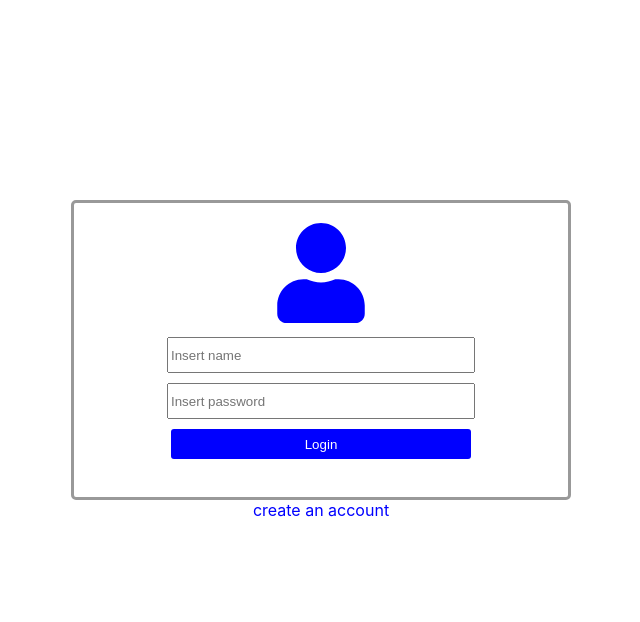
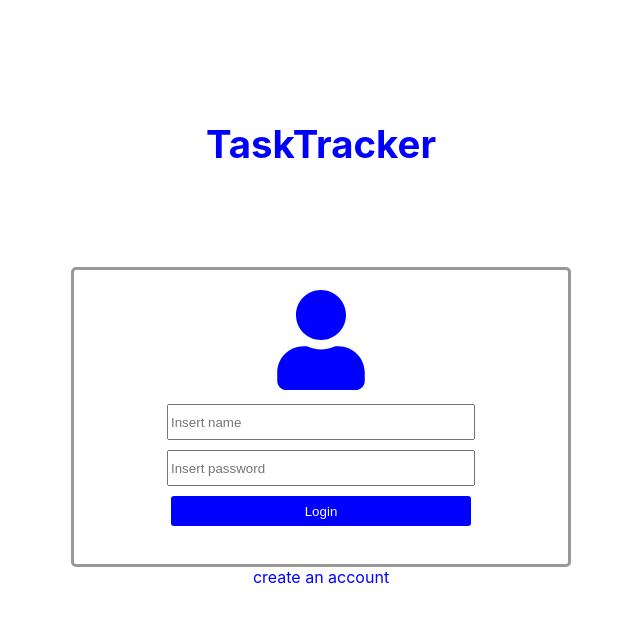
Before and after one commit to FiifiYawson/tasktracker, a React (Create React App) app in the folder frontend/: page /login in a window 1280 px wide. Shown: the top 622 px of the page, without its empty margins (319-959 px from the left). Built offline with nearby package versions, Linux system fonts and the light colour scheme; the HTML template or start-up script is replaced by a standard one.

Commit message:
added features

```diff
--- a/frontend/src/App.css
+++ b/frontend/src/App.css
@@ -1,3 +1,7 @@
+html {
+    scroll-behavior: smooth;
+}
+
 .login-input {
     display: block;
     width: 300px;
@@ -5,6 +9,25 @@
     margin-top: 10px;
     margin-bottom: 10px;
     height: 30px;
+}
+
+#login-logo {
+    text-align: center;
+}
+
+#login-logo #logo {
+    position: static;
+    transform: translateY(70px);
+    opacity: 0;
+    animation: title-animation 1s linear forwards;
+    font-size: larger;
+}
+
+@keyframes title-animation {
+    100% {
+        transform: translateY(100px);
+        opacity: 1;
+    }
 }
 
 #login-register {
--- /dev/null
+++ b/frontend/src/components/BackToTop.jsx
@@ -0,0 +1,31 @@
+import { FaAngleUp } from 'react-icons/fa'
+
+function BackToTop() {
+    const scrollToTop = () => {
+        window.scroll(0,0)
+    }
+
+    window.addEventListener('scroll', (e) => {
+        const backToTop = document.getElementById('back-to-top')
+        if (window.pageYOffset > 50) {
+            backToTop.style.opacity = '1'
+        } else {
+            backToTop.style.opacity = '0'
+        }
+    })
+    const style = {
+        cursor: 'pointer',
+        position: 'fixed',
+        bottom: '10%',
+        right: '50px',
+        fontSize: '40px',
+        border: '1px #000 solid',
+        borderRadius: '50%',
+        opacity: '0'
+    }
+  return (
+    <FaAngleUp id='back-to-top' style={style} onClick={scrollToTop}/>
+  )
+}
+
+export default BackToTop
--- a/frontend/src/components/Header.jsx
+++ b/frontend/src/components/Header.jsx
@@ -1,7 +1,8 @@
 import {useNavigate} from 'react-router-dom'
 import {useDispatch} from 'react-redux'
 import {deleteUser, authActions} from '../features/authSlice.js'
-import {FaUserSlash, FaSignOutAlt} from 'react-icons/fa'
+import { FaUserSlash, FaSignOutAlt } from 'react-icons/fa'
+import Title from './Title.jsx'
 
 function Header() {
     const dispatch = useDispatch()
@@ -20,7 +21,7 @@ function Header() {
 
     return (
         <div className='header'>
-            <h1 id='logo'>TaskTracker</h1>
+            <h1><Title/></h1>
             <div onClick={logoutFn} className='header-option'>
                 <FaSignOutAlt/>
                 <div className='option-label'>Log Out</div>
--- a/frontend/src/components/LoginForm.jsx
+++ b/frontend/src/components/LoginForm.jsx
@@ -2,7 +2,8 @@ import {useState, useEffect} from 'react'
 import {useDispatch, useSelector} from 'react-redux'
 import {postForm} from '../features/authSlice.js'
 import Message from './Message.jsx'
-import {FaUser} from 'react-icons/fa'
+import { FaUser } from 'react-icons/fa'
+import Title from './Title.jsx'
 
 function LoginForm() {
     const [formState, setFormState] = useState({
@@ -61,6 +62,7 @@ function LoginForm() {
 
     return (
         <>
+            <h1 id='login-logo'><Title color="#00f"/></h1>
             <div id='login-container'>
                 <FaUser style={singLogoStyle}/>
 
--- /dev/null
+++ b/frontend/src/components/Title.jsx
@@ -0,0 +1,9 @@
+function Title({color}) {
+  return (
+    <div style={{color: `${color}`}} id="logo">
+        TaskTracker
+    </div>
+  )
+}
+
+export default Title
--- a/frontend/src/pages/Main.jsx
+++ b/frontend/src/pages/Main.jsx
@@ -4,7 +4,8 @@ import AddForm from '../components/AddForm'
 import {getTasks} from '../features/taskSlice'
 import Task from '../components/Task.jsx'
 import Header from '../components/Header'
-import {useNavigate} from 'react-router-dom'
+import { useNavigate } from 'react-router-dom'
+import BackToTop from '../components/BackToTop'
 
 function Main() {
     const dispatch = useDispatch()
@@ -36,6 +37,7 @@ function Main() {
                 }
             </div>
             }
+            <BackToTop/>
         </>
     )
 }
```
Also changed, not shown: 1 other file (tests, documents, lock files or other folders).
